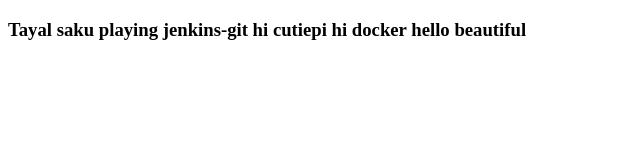
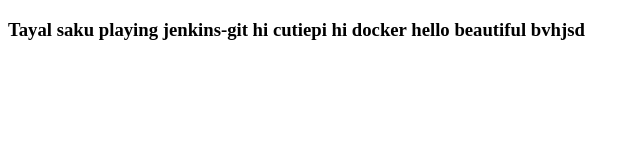
Before and after one commit to rishabhtayal72/jenkins_git, a plain HTML site: page index.html in a window 1280 px wide. Shown: the full height of the page, 0-640 px from the left. Drawn offline with Linux system fonts and the light colour scheme.

Commit message:
Update index.html

```diff
--- a/index.html
+++ b/index.html
@@ -5,7 +5,7 @@
 </head>
 
 <body>
-	<h3>Tayal saku playing jenkins-git hi cutiepi hi docker hello beautiful</h3>
+	<h3>Tayal saku playing jenkins-git hi cutiepi hi docker hello beautiful bvhjsd</h3>
 </body>
 
 </html>
```
